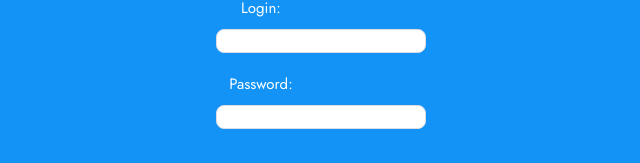
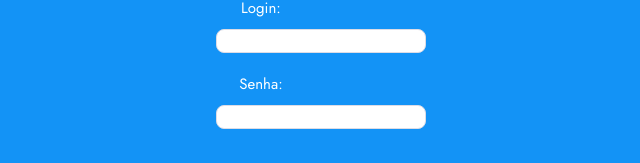
Before and after one commit to eduviictor/event-manager, a React (Create React App) app in the folder frontend/: page / in a window 1280 px wide. Shown: the part 210-373 px from the top of the page, without its empty margins (319-959 px from the left). Built offline with nearby package versions, Linux system fonts and the light colour scheme; the HTML template or start-up script is replaced by a standard one.

Commit message:
Atualizando campos da página login

```diff
--- a/frontend/src/pages/Login/index.tsx
+++ b/frontend/src/pages/Login/index.tsx
@@ -9,7 +9,7 @@ const Login = () => {
     const navigation = useHistory();
 
     const [formData, setFormData] = useState({
-        name: '',
+        login: '',
         password: '',
     });
 
@@ -39,7 +39,7 @@ const Login = () => {
                         onChange={handleInputChange}
                     />
 
-                    <h1>Password:</h1>
+                    <h1>Senha:</h1>
                     <input
                         name="password"
                         type="password"
```
